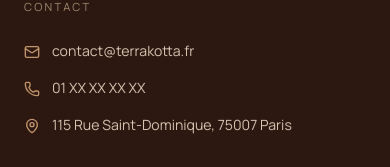
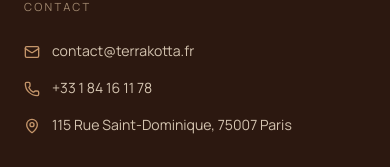
Before and after one commit to Mahdihoutia/terrakotta, a Next.js app: page /contactez-nous in a window 390 px wide. Shown: the part 2931-3098 px from the top of the page. Built offline with nearby package versions, Linux system fonts and the light colour scheme.

Commit message:
fix(contact): numéro de téléphone réel dans footer et page contact

```diff
--- a/app/(site)/contactez-nous/page.tsx
+++ b/app/(site)/contactez-nous/page.tsx
@@ -14,8 +14,8 @@ const COORDONNEES = [
   {
     icon: Phone,
     label: "Téléphone",
-    value: "01 XX XX XX XX",
-    href: "tel:+33100000000",
+    value: "+33 1 84 16 11 78",
+    href: "tel:+33184161178",
   },
   {
     icon: MapPin,
--- a/components/site/Footer.tsx
+++ b/components/site/Footer.tsx
@@ -89,7 +89,7 @@ export default function Footer() {
               </li>
               <li className="flex items-start gap-3">
                 <Phone size={16} className="mt-1 text-[#C4956A] shrink-0" />
-                <span className="text-[0.88rem]">01 XX XX XX XX</span>
+                <span className="text-[0.88rem]">+33 1 84 16 11 78</span>
               </li>
               <li className="flex items-start gap-3">
                 <MapPin size={16} className="mt-1 text-[#C4956A] shrink-0" />
```
